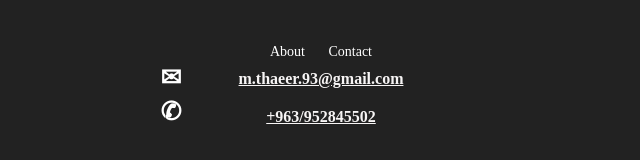
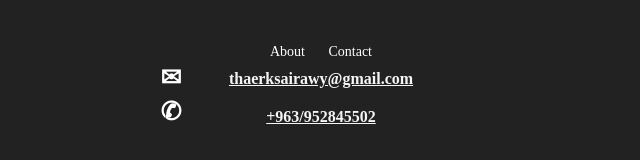
Before and after one commit to Thaer-Ksairawy/see-store, a website: page public/Home-admin/home-admin.html in a window 1280 px wide. Shown: the part 1383-1543 px from the top of the page, 319-959 px from the left. Drawn offline with nearby package versions, Linux system fonts and the light colour scheme; no server answers.

Commit message:
update commit

```diff
--- a/public/Home-admin/home-admin.html
+++ b/public/Home-admin/home-admin.html
@@ -132,7 +132,7 @@
         <a href="#">About</a>
         <a href="#">Contact</a>
         <h1 id="footer-h1">
-            <p>m.thaeer.93@gmail.com</p>
+            <p>thaerksairawy@gmail.com</p>
         </h1>
         <h1 id="footer-h1">
             <p>+963/952845502</p>
```
Also changed, not shown: public/Home-user/home-user.html (+1 -1 lines), public/Home/home.html (+1 -1 lines).
